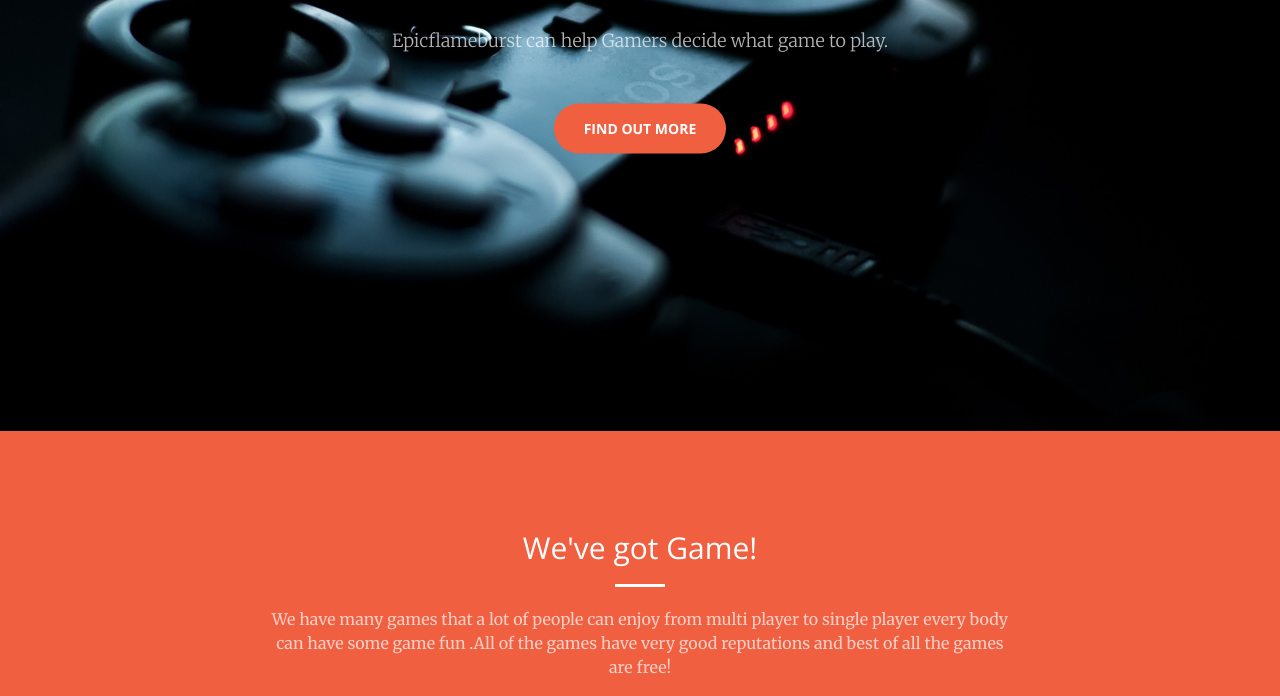
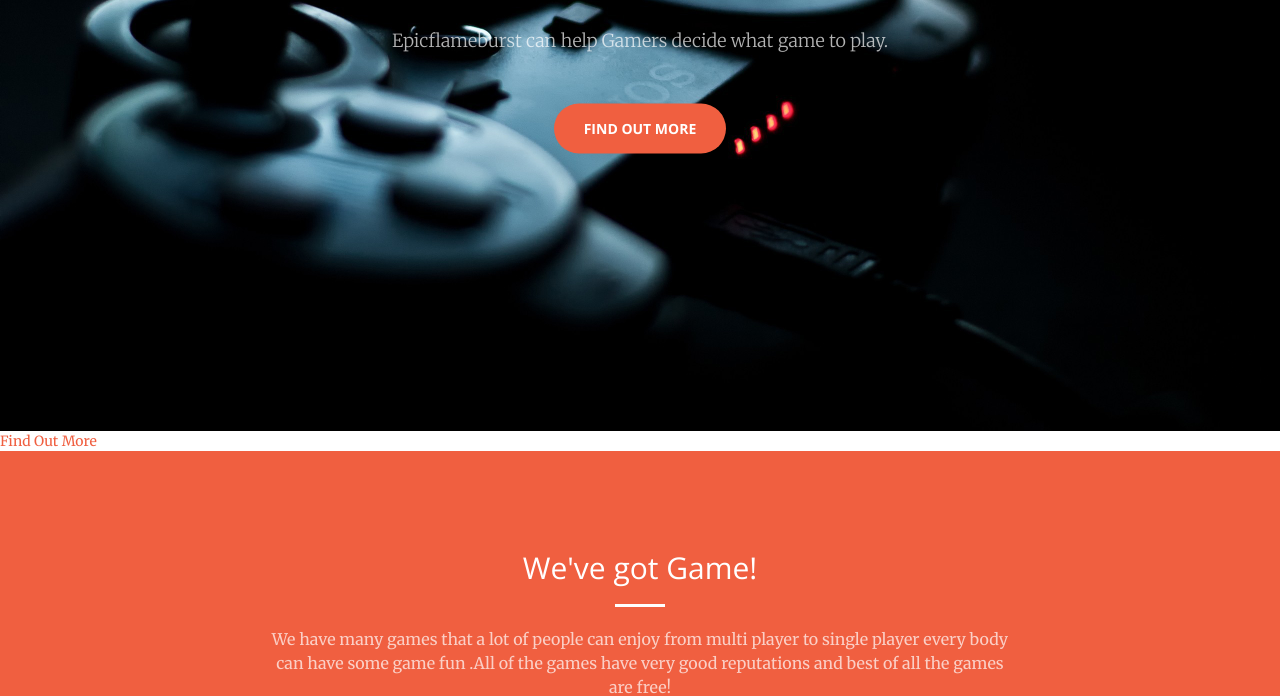
Before and after one commit to epicflameburst/epicflameburst.github.io, a website: page startbootstrap-creative-gh-pages/index.html in a window 1280 px wide. Shown: the part 369-1065 px from the top of the page. Drawn offline with nearby package versions, Linux system fonts and the light colour scheme.

Commit message:
Update index.html

```diff
--- a/startbootstrap-creative-gh-pages/index.html
+++ b/startbootstrap-creative-gh-pages/index.html
@@ -78,7 +78,7 @@
             </div>
         </div>
     </header>
-
+<a href="#bootstrap-chat-example">Find Out More</a>
     <section class="bg-primary" id="about">
         <div class="container">
             <div class="row">
```
